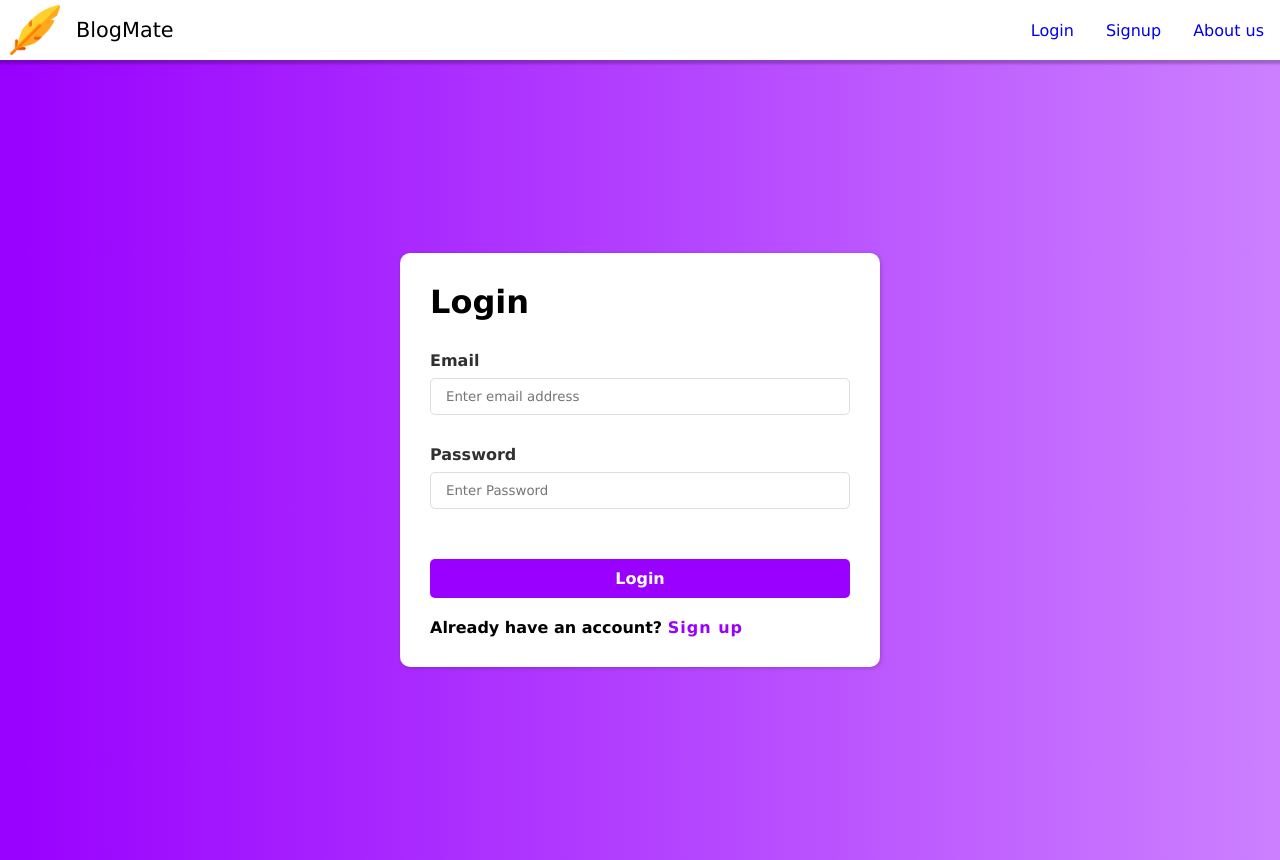
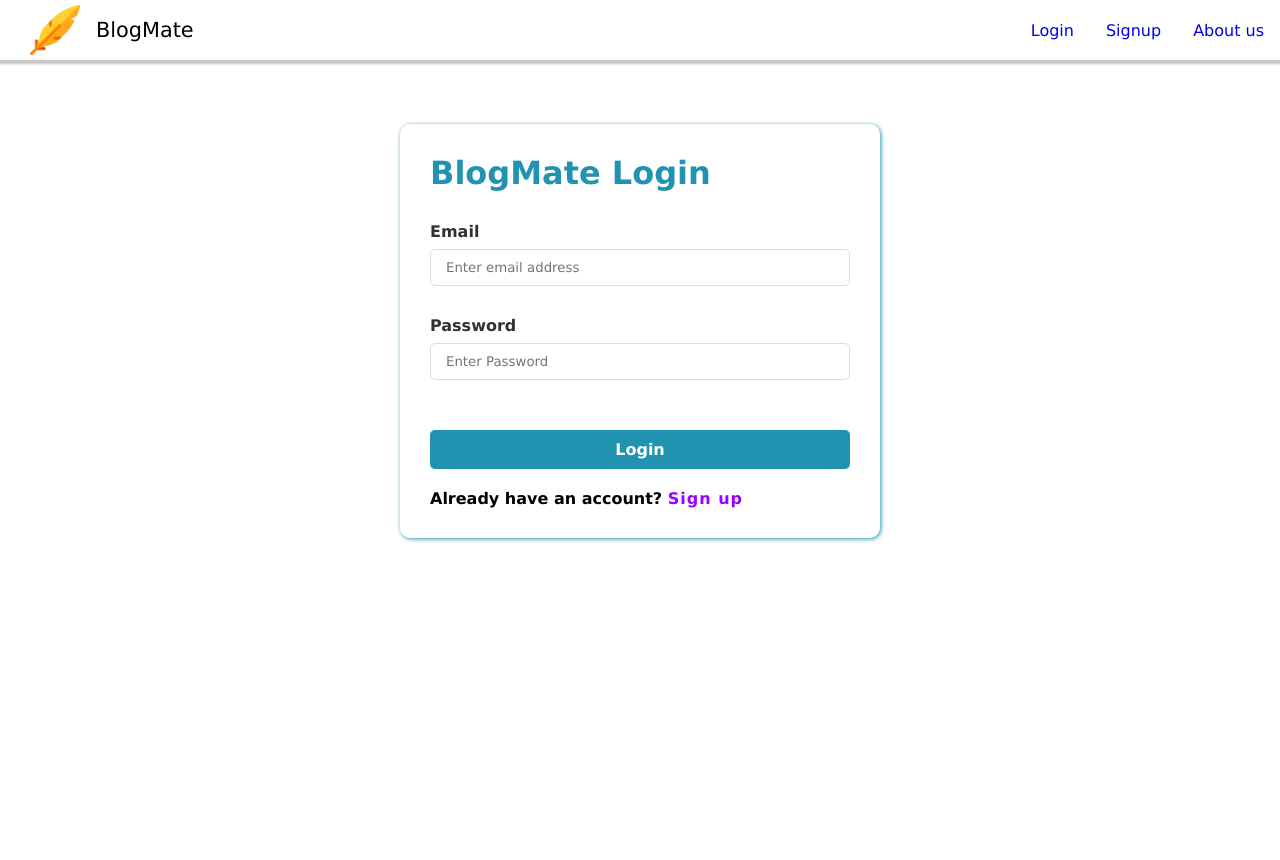
Before and after one commit to mrGope/BLog-Mate-A-Blogging-Website, a React (Create React App) app: page /login in a window 1280 px wide. After the commit the page ends 800 px from the top, so only its background shows below. Built offline with nearby package versions, Linux system fonts and the light colour scheme; no server answers.

Commit message:
styling changes

```diff
--- a/src/App.css
+++ b/src/App.css
@@ -0,0 +1,4 @@
+*{
+    font-family: Geneva, Verdana, sans-serif;
+
+}
--- a/src/components/Login/Login.js
+++ b/src/components/Login/Login.js
@@ -38,7 +38,7 @@ function Login() {
   return (
     <div className={styles.container}>
       <div className={styles.innerBox}>
-        <h1 className={styles.heading}>Login</h1>
+        <h1 className={styles.heading}>BlogMate Login</h1>
 
         <InputControl
           label="Email"
--- a/src/components/Login/Login.module.css
+++ b/src/components/Login/Login.module.css
@@ -1,19 +1,21 @@
 .container {
-  height: 100%;
-  min-height: 100vh;
-  width: 100%;
-  background: linear-gradient(to right, #9900ff, #cc80ff);
+  margin-top: 5%;
+
   display: flex;
   justify-content: center;
   align-items: center;
+}
+.heading{
+  font-family: Geneva, Verdana, sans-serif;
+  color: #2193b0;
 }
 
 .innerBox {
   min-width: 480px;
   height: fit-content;
   width: fit-content;
-  background-color: #fff;
-  box-shadow: 1px 1px 4px rgba(0, 0, 0, 0.2);
+  background-color: #ffffff;
+  box-shadow: 1px 1px 4px  #2193b0;
   padding: 30px;
   border-radius: 10px;
   display: flex;
@@ -37,7 +39,7 @@
 .footer button {
   outline: none;
   border: none;
-  background-color: #9900ff;
+  background-color: #2193b0;
   color: #fff;
   border-radius: 5px;
   font-weight: bold;
@@ -53,7 +55,9 @@
 }
 
 .footer button:hover {
-  background-color: #aa2aff;
+
+  color: #000;
+  box-shadow: 0.5px 0.5px 4px rgba(4, 6, 6, 4);
 }
 
 .footer p {
--- a/src/components/Signup/Signup.js
+++ b/src/components/Signup/Signup.js
@@ -43,7 +43,7 @@ function Signup() {
   return (
     <div className={styles.container}>
       <div className={styles.innerBox}>
-        <h1 className={styles.heading}>Signup</h1>
+        <h1 className={styles.heading}>New Here? Signup.</h1>
 
         <InputControl
           label="Name"
--- a/src/components/Signup/Signup.module.css
+++ b/src/components/Signup/Signup.module.css
@@ -1,19 +1,23 @@
 .container {
-  height: 100%;
-  min-height: 100vh;
-  width: 100%;
-  background: linear-gradient(to right, #9900ff, #cc80ff);
+  font-family: Geneva, Verdana, sans-serif;
+
+  margin-top: 5%;
+
+
   display: flex;
   justify-content: center;
   align-items: center;
 }
+.heading{
+  color: #2193b0;
 
+}
 .innerBox {
   min-width: 480px;
   height: fit-content;
   width: fit-content;
   background-color: #fff;
-  box-shadow: 1px 1px 4px rgba(0, 0, 0, 0.2);
+  box-shadow: 1px 1px 4px rgba(6, 6, 6, 4);
   padding: 30px;
   border-radius: 10px;
   display: flex;
@@ -37,7 +41,7 @@
 .footer button {
   outline: none;
   border: none;
-  background-color: #9900ff;
+  background-color: #2193b0;
   color: #fff;
   border-radius: 5px;
   font-weight: bold;
@@ -53,7 +57,8 @@
 }
 
 .footer button:hover {
-  background-color: #aa2aff;
+  color: #000;
+  box-shadow: 0.5px 0.5px 4px rgba(4, 6, 6, 4);
 }
 
 .footer p {
--- a/src/components/css/navbar.css
+++ b/src/components/css/navbar.css
@@ -1,9 +1,12 @@
 
 *{
     font-family: Geneva, Verdana, sans-serif;
+
+
+
 }
 .navigation {
-
+  position: fixed;
   height: 60px;
   width: 100%;
   display: flex;
@@ -15,7 +18,7 @@
   box-shadow: 0 2px 2px 2px rgba(9, 9, 9, 0.23);
 }
 .brand-icon{
-    margin-left: 10px;
+    margin-left: 30px;
 }
 .brand-name {
     text-decoration: none;
```
